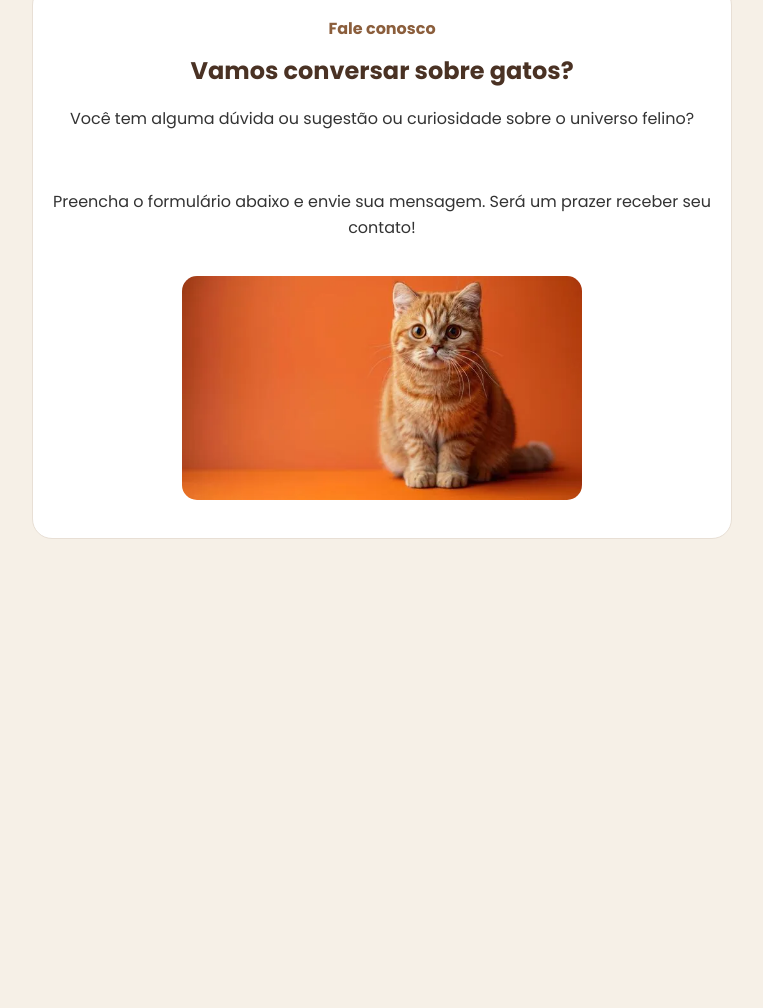
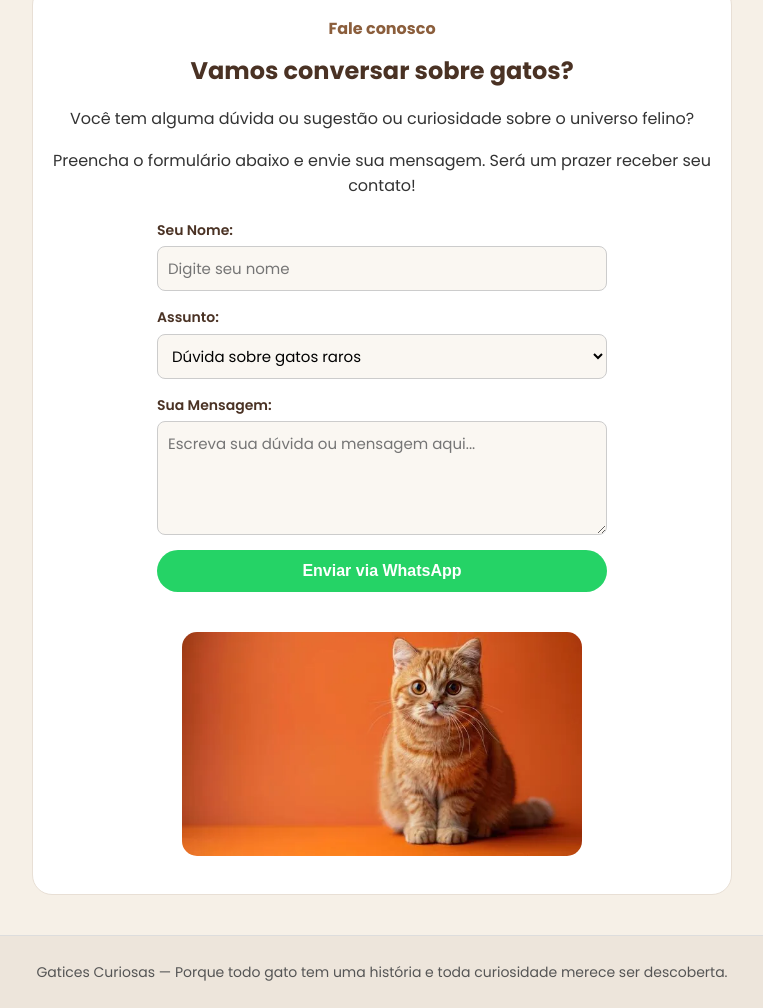
Before and after one commit to r-vilemen/gatices, a plain HTML site: page raros.html in a window 1280 px wide. Shown: the part 1378-2386 px from the top of the page, without its empty margins (258-1021 px from the left). Before the commit the page ends 1957 px from the top, so only its background shows below. Drawn offline with Linux system fonts and the light colour scheme.

Commit message:
add formulario

```diff
--- a/raros.html
+++ b/raros.html
@@ -65,17 +65,45 @@
     </section>
 
    <section class="final">
-
         <h3>Fale conosco</h3>
         <h2>Vamos conversar sobre gatos?</h2>
-        <p>Você tem alguma dúvida ou sugestão ou curiosidade sobre o universo felino?</p><br>
+        <p>Você tem alguma dúvida ou sugestão ou curiosidade sobre o universo felino?</p>
         <p>Preencha o formulário abaixo e envie sua mensagem. Será um prazer receber seu contato!</p>
 
-    <div>
-        <img src="imagens.gatos/gato-laranja.webp" alt="Imagem de um gato laranja" width="400px">
-    </div>
+        <form id="formContato" onsubmit="enviarWhatsApp(event)">
+            <div class="campo">
+                <label for="nome">Seu Nome:</label>
+                <input type="text" id="nome" name="nome" placeholder="Digite seu nome" required>
+            </div>
 
-  </section>
+            <div class="campo">
+                <label for="assunto">Assunto:</label>
+                <select id="assunto" name="assunto" required>
+                    <option value="Dúvida sobre gatos raros">Dúvida sobre gatos raros</option>
+                    <option value="Sugestão de conteúdo">Sugestão de conteúdo</option>
+                    <option value="Curiosidade felina">Curiosidade felina</option>
+                    <option value="Outro">Outro</option>
+                </select>
+            </div>
+
+            <div class="campo">
+                <label for="mensagem">Sua Mensagem:</label>
+                <textarea id="mensagem" name="mensagem" rows="4" placeholder="Escreva sua dúvida ou mensagem aqui..." required></textarea>
+            </div>
+
+            <button type="submit" class="button btn-whatsapp">
+                Enviar via WhatsApp
+            </button>
+        </form>
+
+        <div>
+            <img src="imagens.gatos/gato-laranja.webp" alt="Imagem de um gato laranja" width="400px">
+        </div>
+   </section>
+
+   <footer>Gatices Curiosas — Porque todo gato tem uma história e toda curiosidade merece ser descoberta.</footer>
+
+   <script src="script.js"></script>
 
 </body>
 </html>
```
